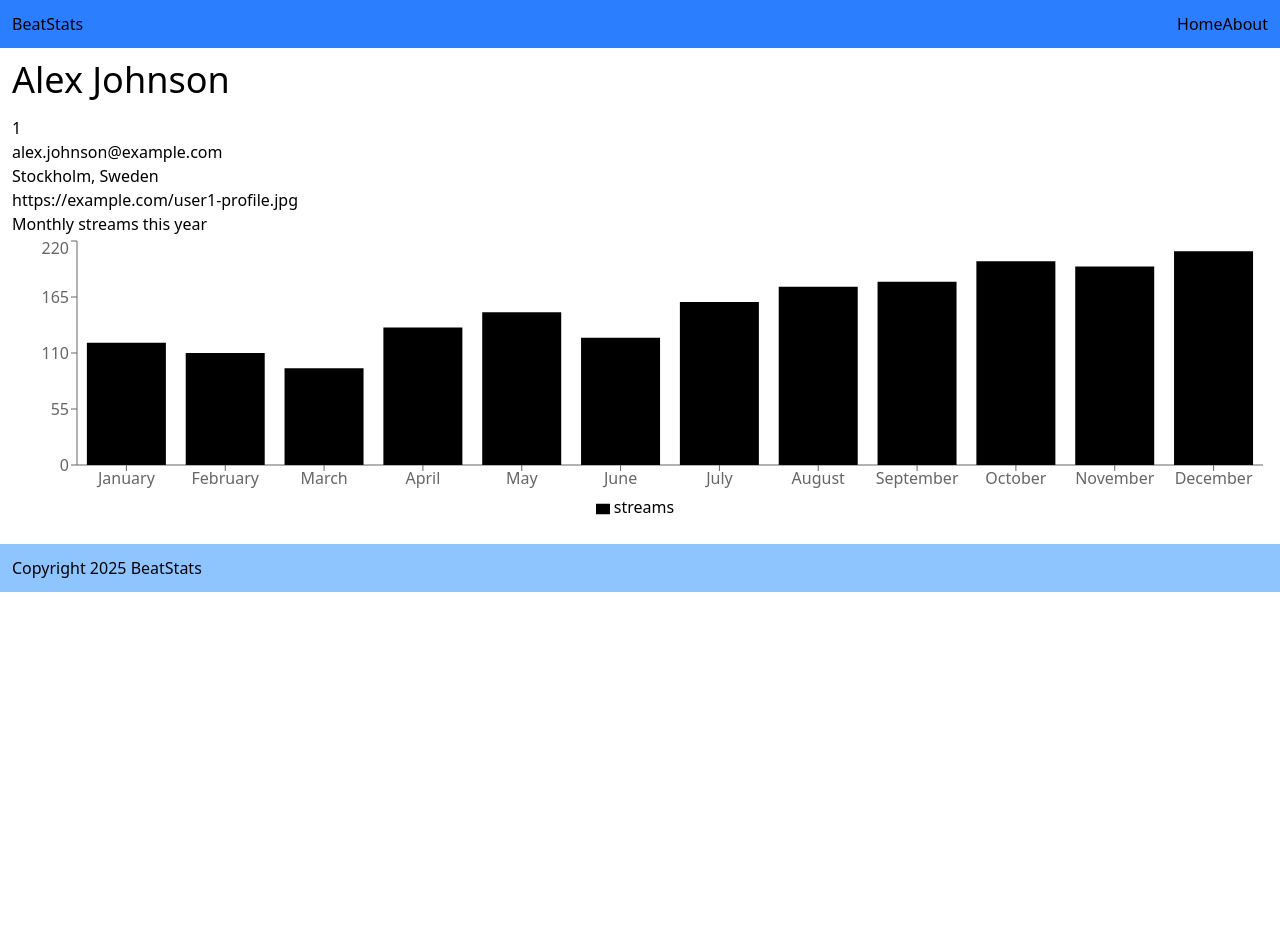
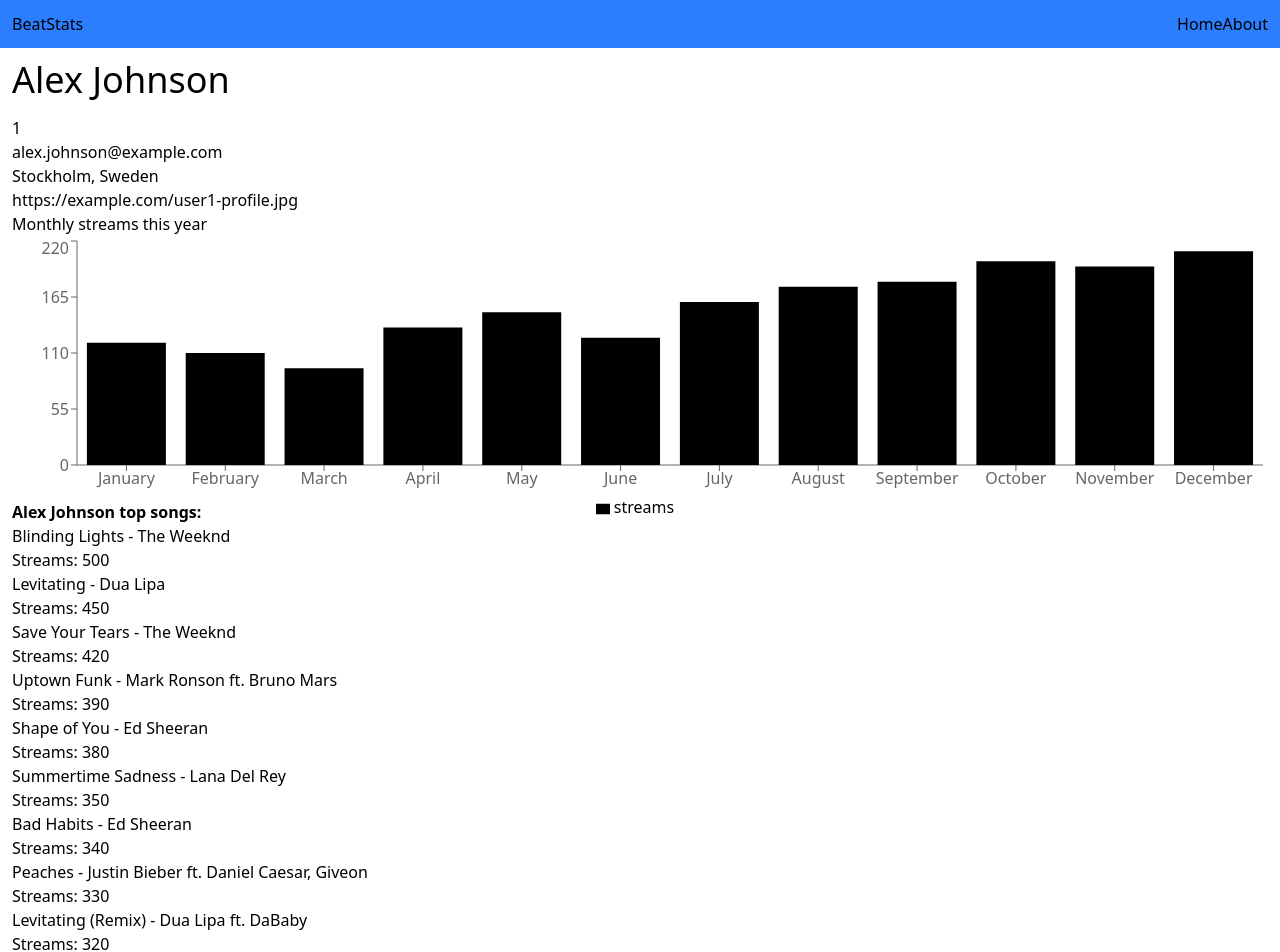
Before and after one commit to elinstella/dashboard-react-individuell, a React (Vite) app in the folder dashboard-lkpg/: page / in a window 1280 px wide. Shown: the top 952 px of the page. Before the commit the page ends 800 px from the top, so only its background shows below. Built offline with nearby package versions, Linux system fonts and the light colour scheme.

Commit message:
add all user information

```diff
--- a/dashboard-lkpg/src/components/Dashboard.jsx
+++ b/dashboard-lkpg/src/components/Dashboard.jsx
@@ -36,6 +36,17 @@ function Dashboard() {
         </ResponsiveContainer>
       </div>
 
+      <div>
+        <h2 className='font-bold'>{userMusicStats.name} top songs:</h2>
+        {userMusicStats.topSongs.map((song) => (
+          <div>
+            <p>
+              {song.song} - {song.artist}
+            </p>
+            <p>Streams: {song.streams}</p>
+          </div>
+        ))}
+      </div>
       {console.log('asd asd ', userMusicStats)}
     </main>
   );
```
